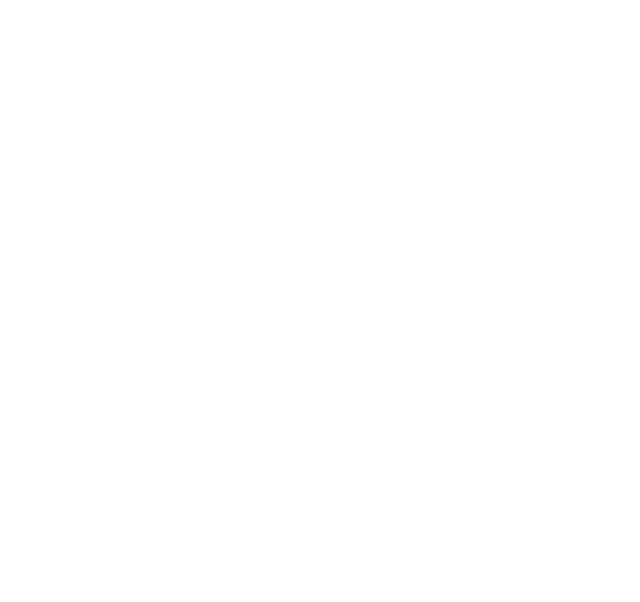
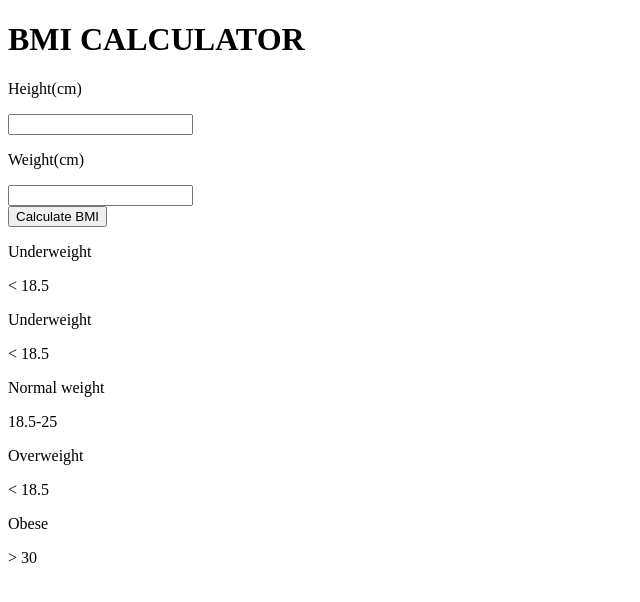
Before and after one commit to Momen1995/bmi-calculator, a plain HTML site: page index.html in a window 1280 px wide. Shown: the whole page, without its empty margins (0-640 px from the left). Drawn offline with Linux system fonts and the light colour scheme.

Commit message:
first commit

```diff
--- a/index.html
+++ b/index.html
@@ -7,6 +7,43 @@
   <link rel="stylesheet" href="style.css">
 </head>
 <body>
+  <h1>BMI CALCULATOR</h1>
+  <div class="container">
+    <div class="height-container">
+      <p>Height(cm)</p>
+      <input type="number" class="input-height">
+    </div>
+    <div class="weight-container">
+      <p>Weight(cm)</p>
+      <input type="number" class="input-weight">
+    </div>
+    <div>
+      <button class="btn">Calculate BMI</button>
+      <P></P>
+    </div>
+  </div>
+  <div class="weight-container">
+    <div>
+      <p>Underweight</p>
+      <p>< 18.5</p>
+    </div>
+    <div>
+      <p>Underweight</p>
+      <p>< 18.5</p>
+    </div>
+    <div>
+      <p>Normal weight</p>
+      <p>18.5-25</p>
+    </div>
+    <div>
+      <p>Overweight</p>
+      <p>< 18.5</p>
+    </div>
+    <div>
+      <p>Obese</p>
+      <p> > 30</p>
+    </div>
+  </div>
   <script src="./main.js"></script>
 </body>
 </html>
```
